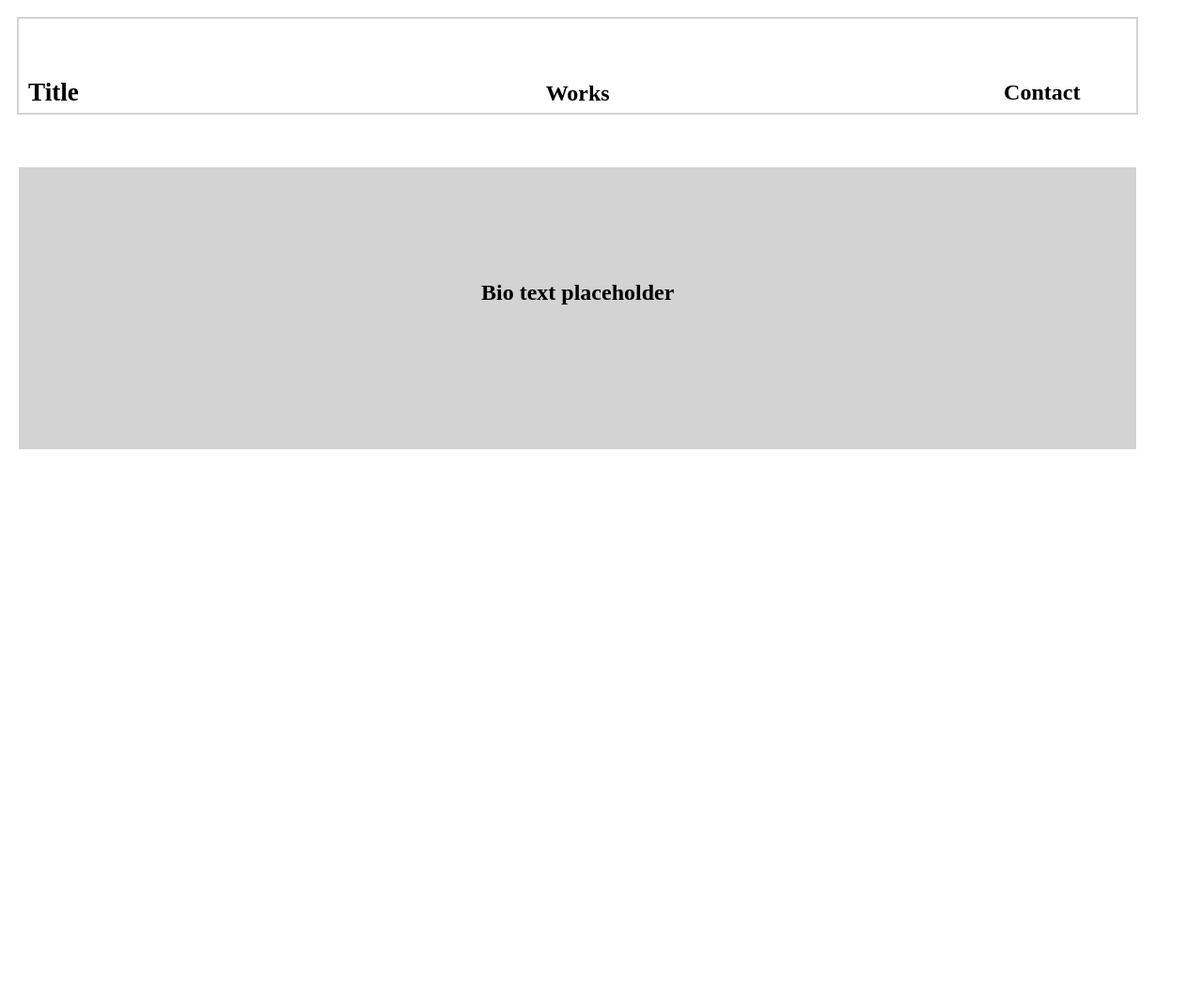
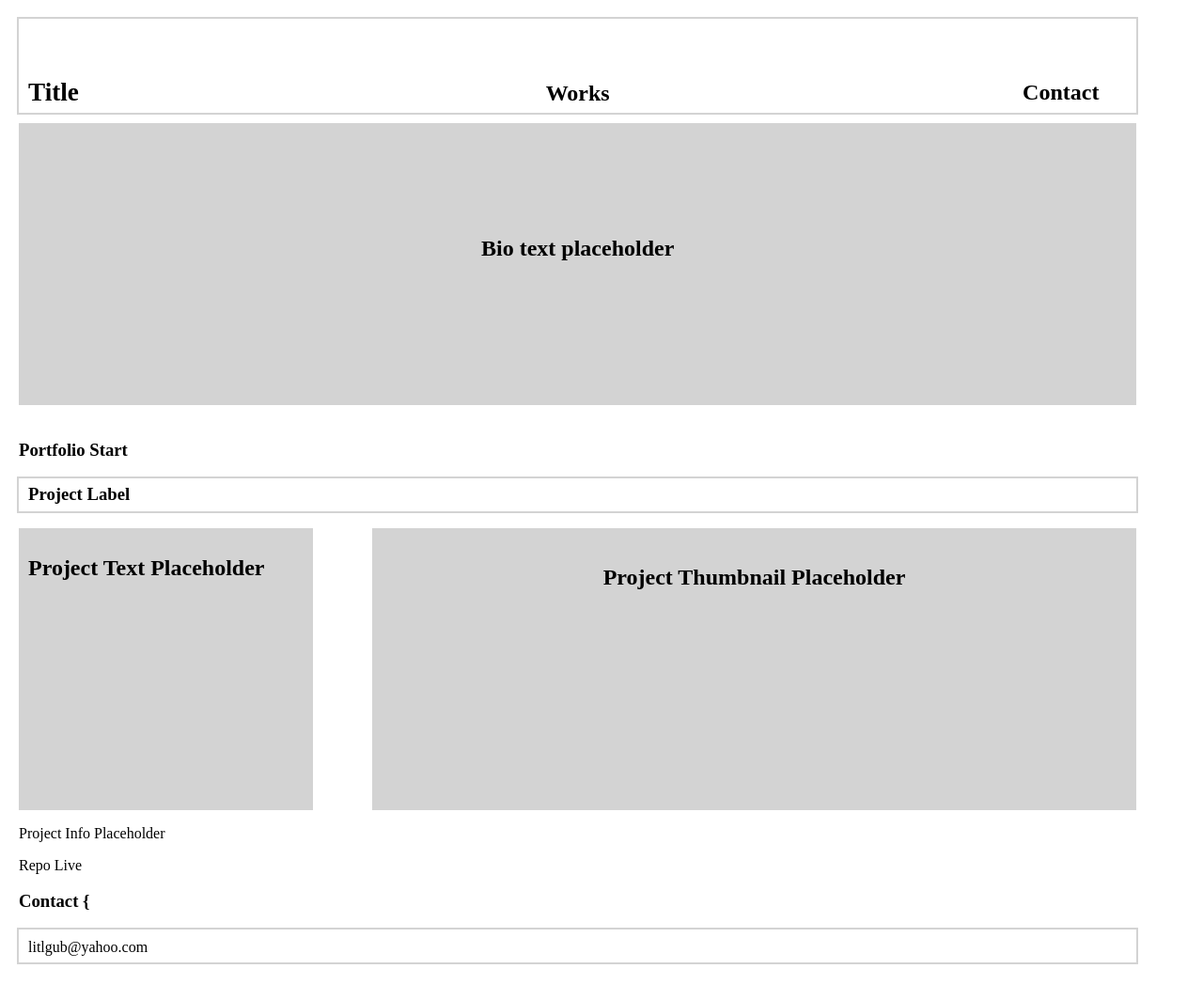
Before and after one commit to litlgub/Portfolio-Wireframes, a plain HTML site: page index.html in a window 1280 px wide. Shown: the whole page at 94% size. Drawn offline with Linux system fonts and the light colour scheme.

Commit message:
updated index and style

```diff
--- a/index.html
+++ b/index.html
@@ -3,12 +3,14 @@
   <head>
     <meta charset="utf-8">
     <meta name="viewport" content="width=device-width">
-    <title>repl.it</title>
+    <title>RMPortfolio</title>
     <link href="style.css" rel="stylesheet" type="text/css" />
   </head>
   <body class="body">
     <header class="header">
-      <h2 class="headline">Title</h2><h2 class="portlink"><a href="#">Works</a></h2><h2 class="contactlink"><a href="#">Contact</a></h2>
+      <h2 class="headline">Title</h2>
+      <h2 class="portlink"><a href="#gallery">Works</a></h2>
+      <h2 class="contactlink"><a href="#contact">Contact</a></h2>
     </header>
 
 
@@ -17,11 +19,15 @@
 
     </main>
     <br>
+
     <section class="portfolio">
+
       <h3>Portfolio Start</h3>
+      <a name="gallery">
       <div class="title">
         <h3 class="projectlabel">Project Label<h3>
       </div>
+      </a>
       <br />
       <div class="project">
         <h2>Project Text Placeholder</h2>
@@ -39,7 +45,9 @@
 
     <br />
 
+      <a name="contact">
       <h3>Contact {</h3>
+      </a>
       <div class="title">
       <a href= mailto:litlgub@yahoo.com>litlgub@yahoo.com<h3>
         </div>
@@ -49,5 +57,6 @@
 </footer>
 
 
+
   </body>
 </html>
--- a/style.css
+++ b/style.css
@@ -38,9 +38,9 @@ main{
 }
 .contactlink {
   position: relative;
-  text-align: right;
-  margin-right: 50px;
-  bottom: 68px;
+  float: right;
+  margin-right: 30px;
+  bottom: 88px;
   visibility: hidden;
 }
 
@@ -79,11 +79,20 @@ p {
 
 }
 @media screen and (min-width: 680px) {
-  .portfolio{
-    visibility: hidden;
+  .project{
+    display: inline-block;
+    width: 25%;
+    text-align: left;
+    height: 300px;
   }
-  .contact{
-    visibility: hidden;
+  .thumbnail{
+    display: inline-block;
+    width: 65%;
+    margin-right: 5%;
+    float: right;
+    height: 300px;
+    position: relative;
+    bottom: 300px;
   }
   main {
     height: 300px;
```
